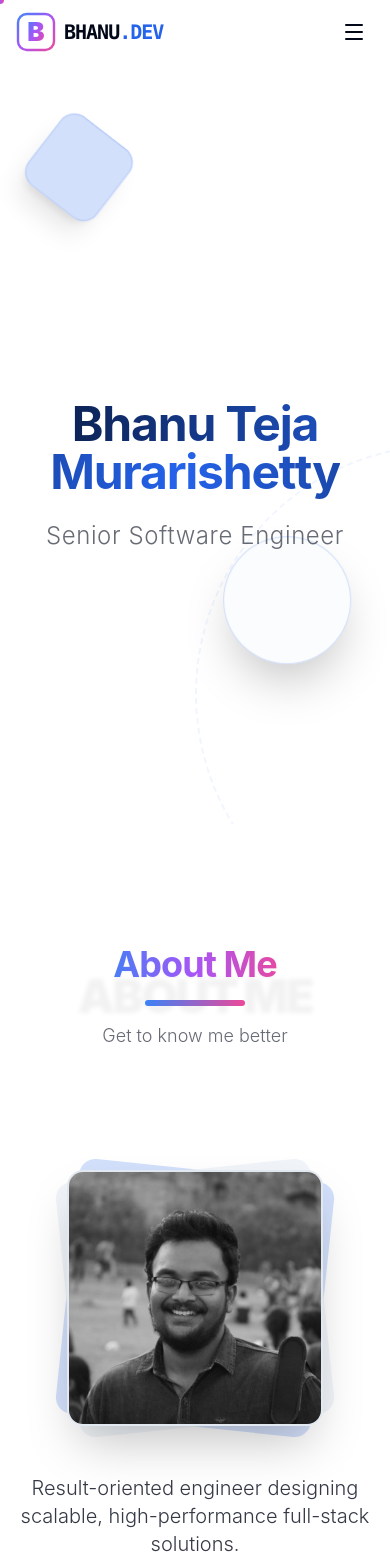
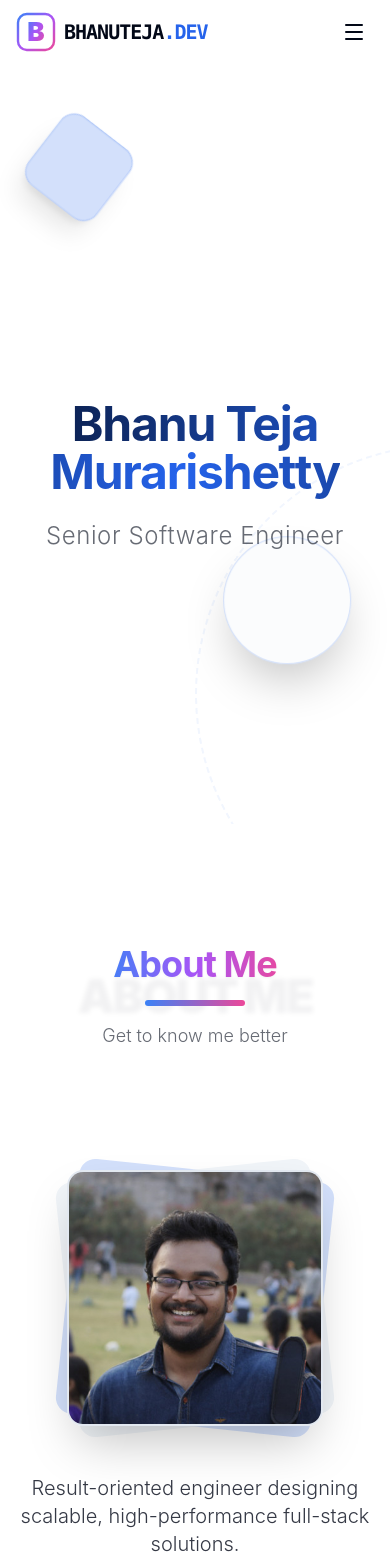
Before and after one commit to murarishettybhanu/bhanuteja, a React (Vite) app: page / in a window 390 px wide. Shown: the top 1568 px of the page. Built offline with nearby package versions, Linux system fonts and the light colour scheme.

Commit message:
removed cursor

```diff
--- a/index.html
+++ b/index.html
@@ -2,9 +2,10 @@
 <html lang="en">
   <head>
     <meta charset="UTF-8" />
-    <link rel="icon" type="image/svg+xml" href="/vite.svg" />
+    <link rel="icon" type="image/png" href="/favicon.png" />
     <meta name="viewport" content="width=device-width, initial-scale=1.0" />
-    <title>portfolio</title>
+    <meta name="description" content="Senior Software Engineer specializing in full-stack development with MERN stack, React Native, and scalable cloud solutions." />
+    <title>Bhanu Teja Murarishetty | Senior Software Engineer</title>
   </head>
   <body>
     <div id="root"></div>
--- a/src/components/CustomCursor.jsx
+++ b/src/components/CustomCursor.jsx
@@ -4,8 +4,19 @@ import { motion } from 'framer-motion';
 const CustomCursor = () => {
     const [mousePosition, setMousePosition] = useState({ x: 0, y: 0 });
     const [isHovering, setIsHovering] = useState(false);
+    const [isMobile, setIsMobile] = useState(false);
 
     useEffect(() => {
+        // Check if device is mobile/touch device
+        const checkMobile = () => {
+            const isTouchDevice = 'ontouchstart' in window || navigator.maxTouchPoints > 0;
+            const isSmallScreen = window.innerWidth < 768;
+            setIsMobile(isTouchDevice || isSmallScreen);
+        };
+
+        checkMobile();
+        window.addEventListener('resize', checkMobile);
+
         const updateMousePosition = (e) => {
             setMousePosition({ x: e.clientX, y: e.clientY });
         };
@@ -29,8 +40,15 @@ const CustomCursor = () => {
         return () => {
             window.removeEventListener('mousemove', updateMousePosition);
             window.removeEventListener('mouseover', handleMouseOver);
+            window.removeEventListener('resize', checkMobile);
         };
     }, []);
+
+
+    // Don't render custom cursor on mobile devices
+    if (isMobile) {
+        return null;
+    }
 
     return (
         <>
--- a/src/components/Navbar.jsx
+++ b/src/components/Navbar.jsx
@@ -40,7 +40,7 @@ const Navbar = () => {
                         <a href="#" className="flex items-center gap-2 group">
                             <Logo className="w-10 h-10 text-primary transition-transform group-hover:scale-110" />
                             <span className="text-xl font-bold font-mono tracking-tighter">
-                                BHANU<span className="text-primary">.DEV</span>
+                                BHANUTEJA<span className="text-primary">.DEV</span>
                             </span>
                         </a>
                     </div>
--- a/src/index.css
+++ b/src/index.css
@@ -63,6 +63,18 @@
   button {
     cursor: none;
   }
+
+  /* Restore default cursor on mobile devices */
+  @media (max-width: 767px) {
+    body {
+      cursor: auto;
+    }
+
+    a,
+    button {
+      cursor: pointer;
+    }
+  }
 }
 
 @layer utilities {
--- a/src/sections/About.jsx
+++ b/src/sections/About.jsx
@@ -32,7 +32,7 @@ const About = () => {
                                 <img
                                     src={profile.avatar}
                                     alt={profile.name}
-                                    className="w-full h-full object-cover grayscale group-hover:grayscale-0 transition-all duration-500 ease-in-out scale-100 group-hover:scale-110"
+                                    className="w-full h-full object-cover transition-all duration-500 ease-in-out scale-100 group-hover:scale-110"
                                 />
                             </div>
                         </div>
```
Also changed, not shown: public/favicon.png (added).
